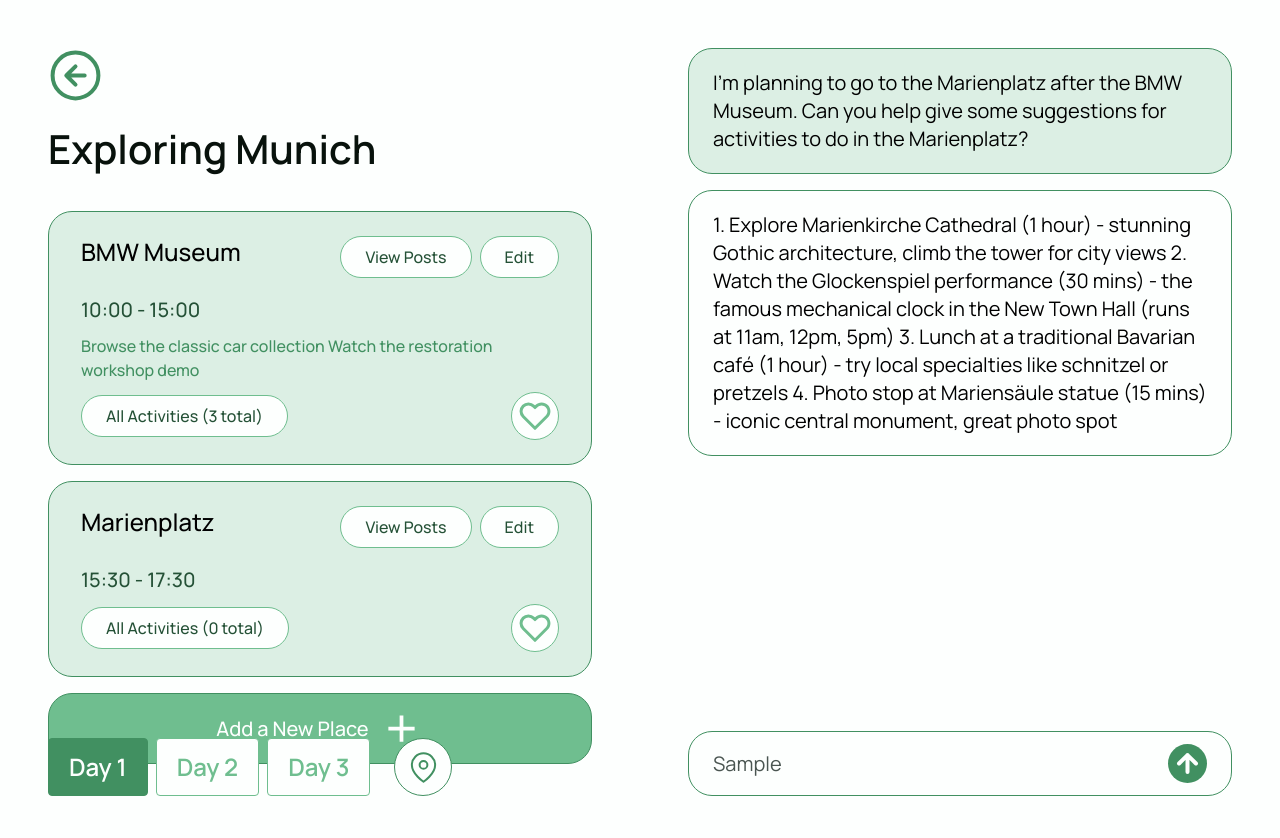
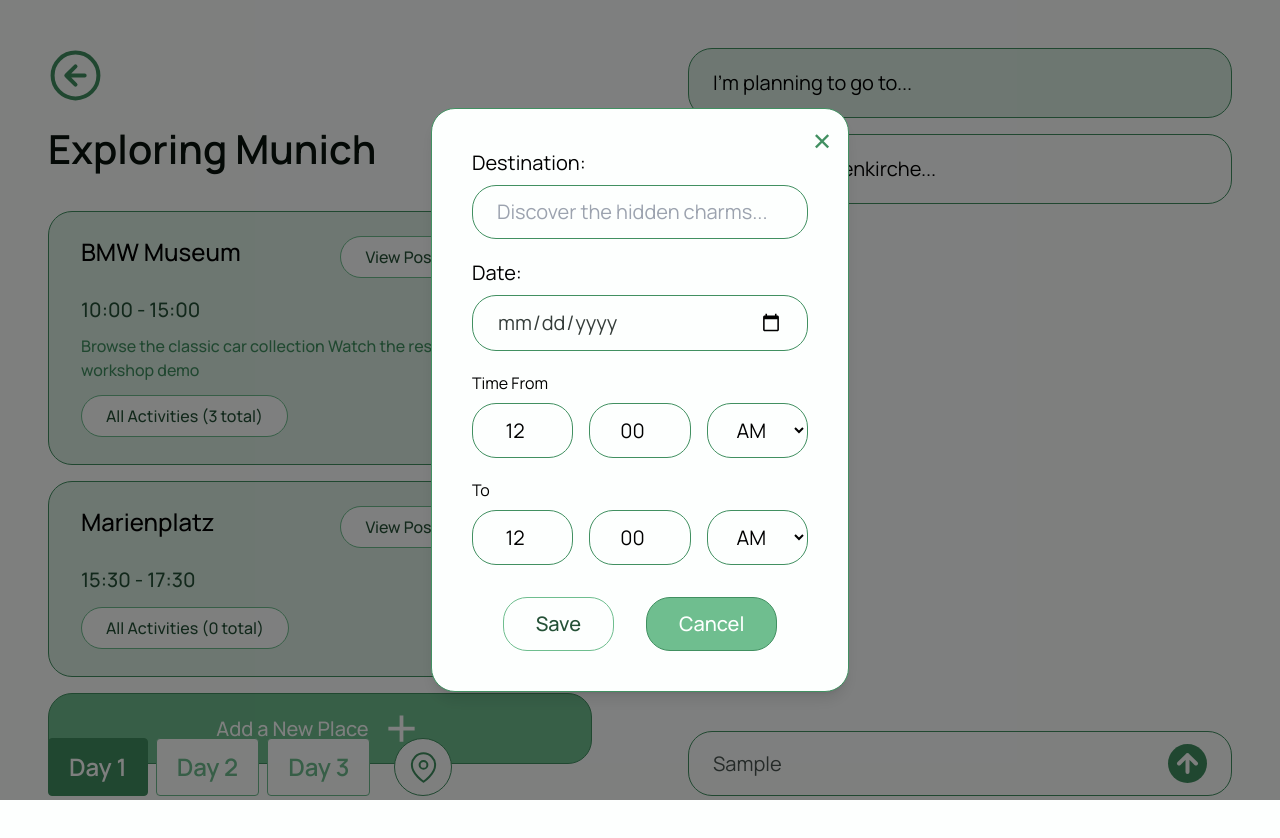
Before and after one commit to bevannutakor/CMPT363-TravelApp-High-Fidelity-Prototype, a React (Vite) app: page / in a window 1280 px wide. Both pictures are taken after typing "Sample" into the empty fields and a click on the button "Add a New Place". Shown: the top 838 px of the page. Built offline with nearby package versions, Linux system fonts and the light colour scheme.

Commit message:
created json structure for all requests, and dynamic data rendering

```diff
--- /dev/null
+++ b/src/components/ui/ChatBubble.jsx
@@ -0,0 +1,11 @@
+export default function ChatBubble({ message, isUser }) {
+  return (
+    <div className={`flex py-5 px-6 rounded-3xl border border-[#419061] ${
+      isUser ? 'bg-[#DCEFE4]' : 'bg-[#FDFFFE]'
+    }`}>
+      <p className="text-[#000] font-manrope text-xl text-left whitespace-pre-line">
+        {message}
+      </p>
+    </div>
+  );
+}
--- /dev/null
+++ b/src/components/ui/DayTab.jsx
@@ -0,0 +1,18 @@
+export default function DayTab({ day, isActive, onClick }) {
+  return (
+    <button
+      onClick={onClick}
+      className={`flex py-3 px-5 justify-center items-center border rounded ${
+        isActive
+          ? 'border-[#419061] bg-[#419061]'
+          : 'border-[#6FBE8F] bg-[#FDFFFE]'
+      }`}
+    >
+      <p className={`font-manrope text-2xl font-semibold ${
+        isActive ? 'text-[#FDFFFE]' : 'text-[#6FBE8F]'
+      }`}>
+        {day.name}
+      </p>
+    </button>
+  );
+}
--- a/src/components/ui/overlay.jsx
+++ b/src/components/ui/activityoverlay.jsx
@@ -1,4 +1,4 @@
-export default function AddEditOverlay({ onClose }) {
+export default function AddEditActivityOverlay({ onClose }) {
   return (
     <div className="relative rounded-3xl border border-[#419061] bg-[#FDFFFE] shadow-lg p-12 max-w-[700px] w-full">
       {/* Close button */}
--- /dev/null
+++ b/src/components/ui/placeoverlay.jsx
@@ -0,0 +1,112 @@
+export default function AddEditPlaceOverlay({ onClose }) {
+  return (
+    <div className="relative flex flex-col gap-8 rounded-3xl border border-[#419061] bg-[#FDFFFE] shadow-lg p-10 max-w-[600px] w-full">
+      {/* Close button */}
+      <button
+        onClick={onClose}
+        className="absolute top-4 right-4 text-2xl text-[#419061] hover:text-[#245136]"
+      >
+        ✕
+      </button>
+
+      <div className="flex flex-col gap-5">
+        {/* Destination */}
+        <div className="flex flex-col gap-2">
+          <label className="text-[#000] font-manrope text-xl">
+            Destination:
+          </label>
+          <input
+            type="text"
+            placeholder="Discover the hidden charms..."
+            className="py-3 px-6 rounded-3xl border border-[#419061] bg-[#FDFFFE] text-[#353D3A] font-manrope text-xl outline-none w-full"
+          />
+        </div>
+
+        {/* Date */}
+        <div className="flex flex-col gap-2">
+          <label className="text-[#000] font-manrope text-xl">
+            Date:
+          </label>
+          <input
+            type="date"
+            className="py-3 px-6 rounded-3xl border border-[#419061] bg-[#FDFFFE] text-[#353D3A] font-manrope text-xl outline-none w-full"
+          />
+        </div>
+
+        {/* Time From */}
+        <div className="flex flex-col gap-2">
+          <label className="text-[#000] font-manrope text-base">
+            Time From
+          </label>
+          <div className="flex gap-4">
+            <input
+              type="number"
+              min="1"
+              max="12"
+              defaultValue="12"
+              className="py-3 px-6 rounded-3xl border border-[#419061] bg-[#FDFFFE] text-[#000] font-manrope text-xl outline-none w-full text-center"
+            />
+            <input
+              type="number"
+              min="0"
+              max="59"
+              defaultValue="00"
+              className="py-3 px-6 rounded-3xl border border-[#419061] bg-[#FDFFFE] text-[#000] font-manrope text-xl outline-none w-full text-center"
+            />
+            <select className="py-3 px-6 rounded-3xl border border-[#419061] bg-[#FDFFFE] text-[#000] font-manrope text-xl outline-none w-full text-center">
+              <option>AM</option>
+              <option>PM</option>
+            </select>
+          </div>
+        </div>
+
+        {/* Time To */}
+        <div className="flex flex-col gap-2">
+          <label className="text-[#000] font-manrope text-base">
+            To
+          </label>
+          <div className="flex gap-4">
+            <input
+              type="number"
+              min="1"
+              max="12"
+              defaultValue="12"
+              className="py-3 px-6 rounded-3xl border border-[#419061] bg-[#FDFFFE] text-[#000] font-manrope text-xl outline-none w-full text-center"
+            />
+            <input
+              type="number"
+              min="0"
+              max="59"
+              defaultValue="00"
+              className="py-3 px-6 rounded-3xl border border-[#419061] bg-[#FDFFFE] text-[#000] font-manrope text-xl outline-none w-full text-center"
+            />
+            <select className="py-3 px-6 rounded-3xl border border-[#419061] bg-[#FDFFFE] text-[#000] font-manrope text-xl outline-none w-full text-center">
+              <option>AM</option>
+              <option>PM</option>
+            </select>
+          </div>
+        </div>
+      </div>
+
+      {/* Buttons */}
+      <div className="flex justify-center items-center gap-8">
+        <button
+          onClick={onClose}
+          className="flex py-3 px-8 justify-center items-center rounded-3xl border border-[#6FBE8F] bg-[#FDFFFE] hover:bg-[#F0F0F0]"
+        >
+          <p className="text-[#245136] font-manrope text-xl font-medium">
+            Save
+          </p>
+        </button>
+        <button
+          onClick={onClose}
+          className="flex py-3 px-8 justify-center items-center rounded-3xl border border-[#419061] bg-[#6FBE8F] hover:bg-[#5AAD7F]"
+        >
+          <p className="text-[#FDFFFE] font-manrope text-xl font-medium">
+            Cancel
+          </p>
+        </button>
+      </div>
+    </div>
+  );
+}
--- a/src/screens/ItineraryBuilder/ItineraryBuilder.jsx
+++ b/src/screens/ItineraryBuilder/ItineraryBuilder.jsx
@@ -1,8 +1,61 @@
 import { useState } from 'react';
-import AddEditOverlay from '../../components/ui/overlay';
+import AddEditActivityOverlay from '../../components/ui/activityoverlay';
+import AddEditPlaceOverlay from '../../components/ui/placeoverlay';
+import DayTab from '../../components/ui/DayTab';
+import ChatBubble from '../../components/ui/ChatBubble'
+
+//example of what the data structure will look like.
+const itineraryData = {
+  tripName: "Exploring Munich",
+  days: [
+    {
+      id: 1,
+      name: "Day 1",
+      places: [
+        {
+          id: "bmw-museum",
+          name: "BMW Museum",
+          timeStart: "10:00",
+          timeEnd: "15:00",
+          description: "Browse the classic car collection...",
+          isFavorite: false,
+          activities: [
+            { id: "act1", name: "Browse the classic car collection" },
+            { id: "act2", name: "Watch the restoration workshop demo" },
+            { id: "act3", name: "Lunch at the museum cafe" }
+          ]
+        },
+        {
+          id: "marienplatz",
+          name: "Marienplatz",
+          timeStart: "15:30",
+          timeEnd: "17:30",
+          isFavorite: true,
+          activities: []
+        }
+      ]
+    },
+    { id: 2, name: "Day 2", places: [] },
+    { id: 3, name: "Day 3", places: [] }
+  ],
+  chatHistory: [
+    { role: "user", message: "I'm planning to go to..." },
+    { role: "assistant", message: "1. Explore Marienkirche..." }
+  ]
+};
+
+
+//TODO:
+// Build all backend functionality to be based on the above json structure
+// When AI is about to add something to the UI it should be based on the json structure aboveExploring Munich
 
 export default function ItineraryBuilder() {
   const [isOverlayOpen, setIsOverlayOpen] = useState(false);
+  const [isPlaceOverlayOpen, setIsPlaceOverlayOpen] = useState(false);
+  const [currentDay, setCurrentDay] = useState(1);
+
+  const days = itineraryData.days;
+  const chatHistory = itineraryData.chatHistory;
 
   return (
     <>
@@ -29,7 +82,7 @@
 
           {/* Title */}
           <h1 className="text-[#08120C] font-manrope text-[40px] font-semibold mb-8">
-            Exploring Munich
+            {itineraryData.tripName}
           </h1>
 
           {/* Activity Cards */}
@@ -147,7 +200,8 @@
             </div>
 
             {/* Add New Place Button */}
-            <button className="flex py-3 px-6 justify-center items-center gap-2.5 rounded-3xl border border-[#419061] bg-[#6FBE8F]">
+            <button  onClick={() => setIsPlaceOverlayOpen(true)}
+            className="flex py-3 px-6 justify-center items-center gap-2.5 rounded-3xl border border-[#419061] bg-[#6FBE8F]">
               <p className="text-[#FDFFFE] font-manrope text-xl font-medium">
                 Add a New Place
               </p>
@@ -168,21 +222,14 @@
 
           {/* Day Tabs - positioned at bottom */}
           <div className="absolute bottom-12 left-12 flex gap-2">
-            <button className="flex py-3 px-5 justify-center items-center border border-[#419061] bg-[#419061] rounded">
-              <p className="text-[#FDFFFE] font-manrope text-2xl font-semibold">
-                Day 1
-              </p>
-            </button>
-            <button className="flex py-3 px-5 justify-center items-center border border-[#6FBE8F] bg-[#FDFFFE] rounded">
-              <p className="text-[#6FBE8F] font-manrope text-2xl font-semibold">
-                Day 2
-              </p>
-            </button>
-            <button className="flex py-3 px-5 justify-center items-center border border-[#6FBE8F] bg-[#FDFFFE] rounded">
-              <p className="text-[#6FBE8F] font-manrope text-2xl font-semibold">
-                Day 3
-              </p>
-            </button>
+            {days.map(day => (
+                <DayTab
+                  key={day.id}
+                  day={day}
+                  isActive={currentDay === day.id}
+                  onClick={() => setCurrentDay(day.id)}
+                />
+              ))}
             <div className="flex justify-center items-center rounded-full border border-[#419061] bg-[#FDFFFE] w-[58px] h-[58px] ml-4">
               <svg
                 width="31"
@@ -214,25 +261,13 @@
         <div className="w-1/2 p-12 flex flex-col justify-between">
           {/* User message bubble */}
           <div className="flex flex-col gap-4">
-            <button className="flex py-5 px-6 justify-start items-start rounded-3xl border border-[#419061] bg-[#DCEFE4]">
-              <p className="text-[#000] font-manrope text-xl text-left">
-                I'm planning to go to the Marienplatz after the BMW Museum. Can you
-                help give some suggestions for activities to do in the Marienplatz?
-              </p>
-            </button>
-
-            {/* AI response bubble */}
-            <div className="flex py-5 px-6 rounded-3xl border border-[#419061] bg-[#FDFFFE]">
-              <p className="text-[#000] font-manrope text-xl text-left whitespace-pre-line">
-                1. Explore Marienkirche Cathedral (1 hour) - stunning Gothic architecture, climb the tower for city views
-
-                2. Watch the Glockenspiel performance (30 mins) - the famous mechanical clock in the New Town Hall (runs at 11am, 12pm, 5pm)
-
-                3. Lunch at a traditional Bavarian café (1 hour) - try local specialties like schnitzel or pretzels
-
-                4. Photo stop at Mariensäule statue (15 mins) - iconic central monument, great photo spot
-              </p>
-            </div>
+            {chatHistory.map((msg, idx) => (
+                <ChatBubble
+                  key={idx}
+                  message={msg.message}
+                  isUser={msg.role === 'user'}
+                />
+            ))}
           </div>
 
           {/* Input box at bottom */}
@@ -270,7 +305,19 @@
           onClick={() => setIsOverlayOpen(false)}
         >
           <div onClick={(e) => e.stopPropagation()}>
-            <AddEditOverlay onClose={() => setIsOverlayOpen(false)} />
+            <AddEditActivityOverlay onClose={() => setIsOverlayOpen(false)} />
+          </div>
+        </div>
+      )}
+
+      {/* New Place Modal */}
+      {isPlaceOverlayOpen && (
+        <div
+          className="fixed inset-0 bg-black bg-opacity-50 flex items-center justify-center z-50"
+          onClick={() => setIsPlaceOverlayOpen(false)}
+        >
+          <div onClick={(e) => e.stopPropagation()}>
+            <AddEditPlaceOverlay onClose={() => setIsPlaceOverlayOpen(false)} />
           </div>
         </div>
       )}
```
